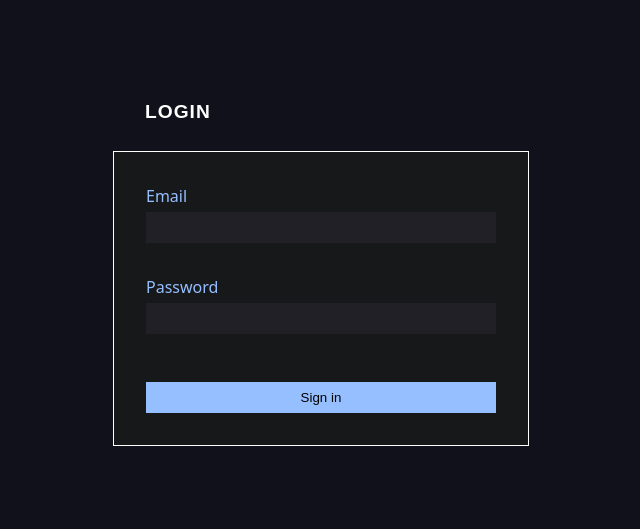
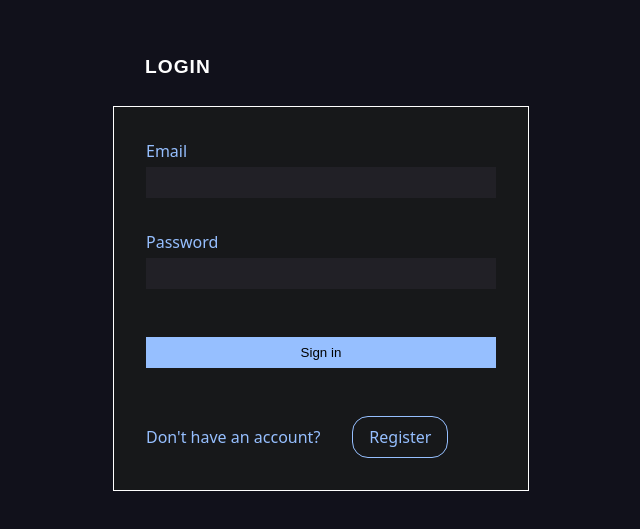
Before and after one commit to Sigmapitech/area, a React (Vite) app in the folder front/: page /login in a window 1280 px wide. Shown: the part 141-670 px from the top of the page, without its empty margins (319-959 px from the left). Built offline with nearby package versions, Linux system fonts and the light colour scheme.

Commit message:
feat(front/login): add regiser btn

```diff
--- a/front/src/routes/login/auth.scss
+++ b/front/src/routes/login/auth.scss
@@ -89,6 +89,34 @@
     }
   }
 
+  .info {
+    margin-top: 1em;
+    display: flex;
+    align-items: flex-start;
+    grid-gap: 2em;
+    color: #96bfff;
+    align-items: center;
+
+    p {
+      margin: 0;
+      font-size: 1rem;
+    }
+    .btn-register {
+      display: flex;
+      align-items: center;
+      justify-content: center;
+      color: #96bfff;
+      border: 1px solid #96bfff;
+      padding: .5em 1em;
+      border-radius: 1em;
+
+      &:hover {
+        background: #96bfff;
+        color: black;
+      }
+    }
+  }
+
   .actions {
     margin-top: 1em;
     display: flex;
--- a/front/src/routes/login/index.tsx
+++ b/front/src/routes/login/index.tsx
@@ -1,6 +1,6 @@
 import type { FormEvent } from "react";
 import { useState } from "react";
-import { useNavigate } from "react-router";
+import { useNavigate, Link } from "react-router";
 
 import "./auth.scss";
 
@@ -15,30 +15,30 @@ export default function LoginPage() {
   const [error, setError] = useState("");
   const navigate = useNavigate();
 
-  const handleSubmit = async (e: FormEvent<HTMLFormElement>) => {
+  const handleSubmit = (e: FormEvent<HTMLFormElement>) => {
     e.preventDefault();
     setError("");
 
-    try {
-      const response = await fetch(`${API_BASE_URL}/api/auth/login`, {
+    fetch(`${API_BASE_URL}/api/auth/login`, {
       method: "POST",
       headers: {
         "Content-Type": "application/json",
       },
       body: JSON.stringify({ email, password }),
-      });
-
+    })
+      .then((response) => {
         if (!response.ok) {
           throw new Error("Invalid credentials");
         }
-
-      const data = await response.json();
-
+        return response.json();
+      })
+      .then((data) => {
         login(data.token);
         navigate("/");
-    } catch (err) {
-      setError(err?.message);
-    }
+      })
+      .catch((err) => {
+        setError((err as Error)?.message || "An unknown error occurred");
+      });
   };
 
   return (
@@ -74,6 +74,12 @@ export default function LoginPage() {
         <div className="actions">
           <input className="btn btn-validate" type="submit" value="Sign in" />
         </div>
+        <div className="info">
+          <p>Don't have an account?</p>
+          <Link className="btn btn-register" to="/register">
+            Register
+          </Link>
+        </div>
       </form>
     </div>
   );
```
Lines whose indentation alone changed are shown as unchanged.
